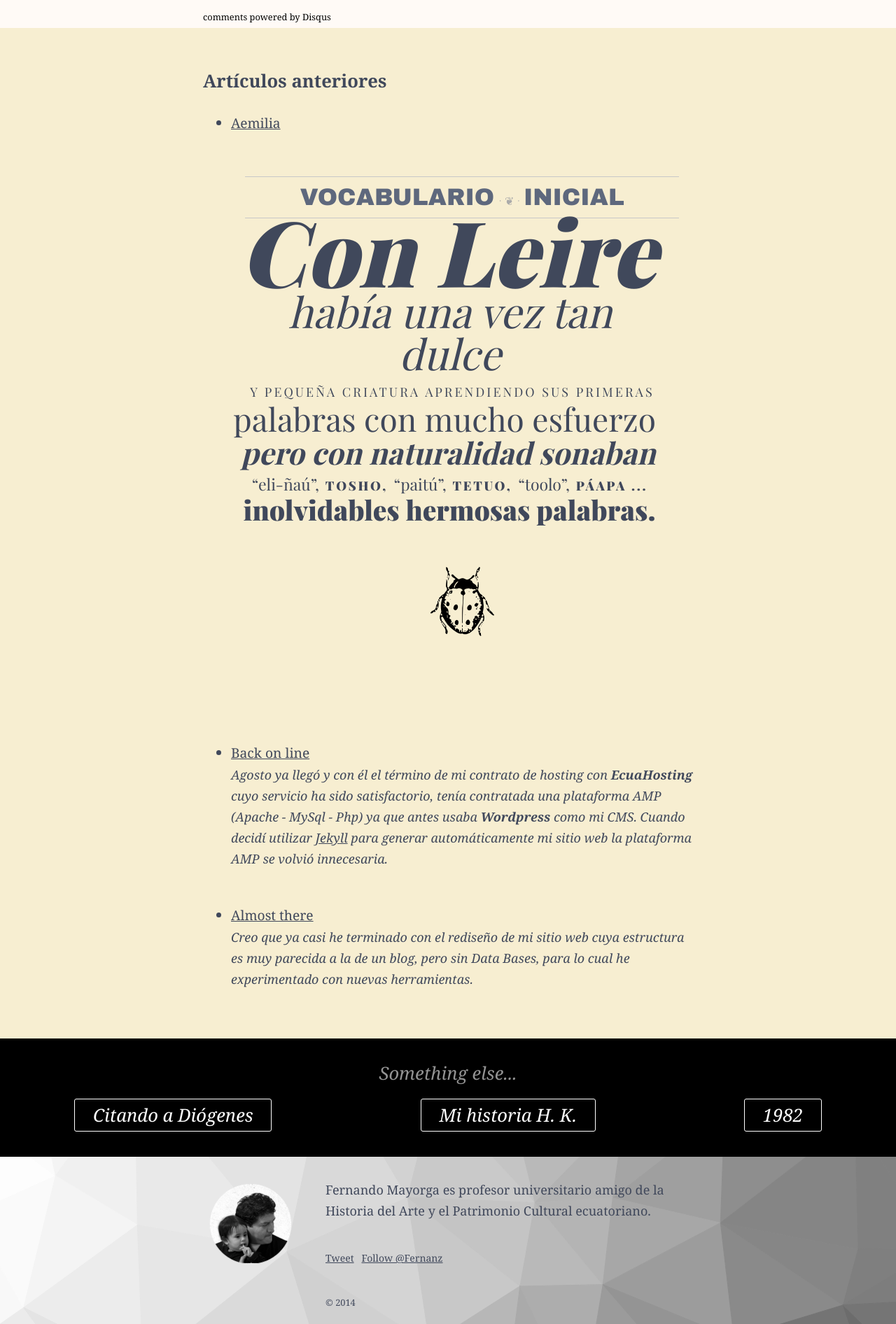
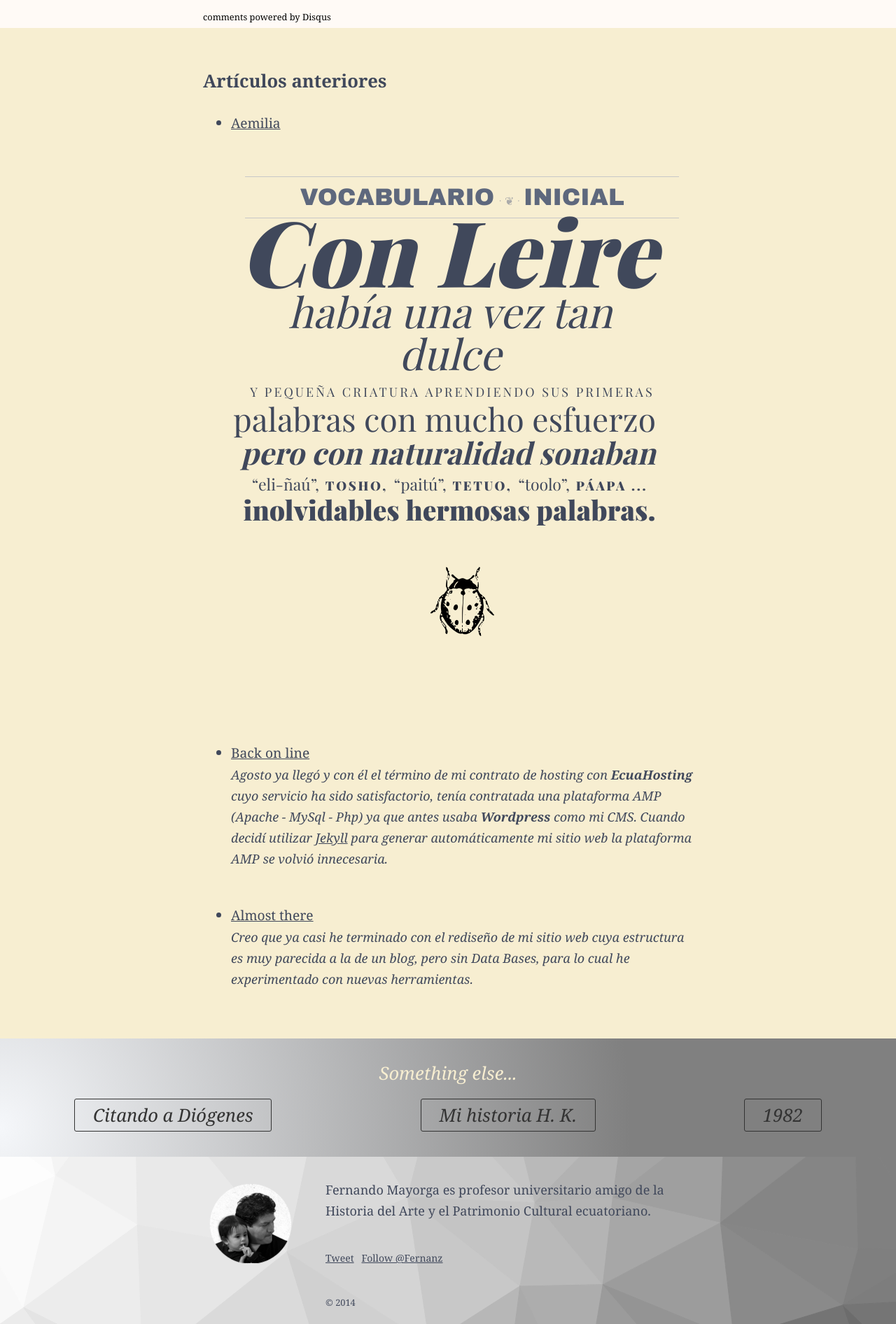
Before and after one commit to fernanz/fernanz.github.io, a Jekyll site: the page built from index.html, in a window 1280 px wide. Shown: the part 2342-4234 px from the top of the page at 70% size. Built offline with Jekyll 4.4.1, drawn with Linux system fonts in a browser that asks for light colours; some web fonts are replaced; Markdown is read by kramdown in place of the engine named in the settings; comment, search, counter and statistics services are not loaded.

Commit message:
Updates
change color patterns of footer

```diff
--- a/css/banner.css
+++ b/css/banner.css
@@ -19,7 +19,7 @@ body {
   font-weight: 100;
   line-height: 1.38;
   text-align: center;
-  color: rgb(147, 147, 147);
+  color: #f7eed1;
 }
 
 .quotes a{
@@ -118,7 +118,9 @@ section {
 
 .bannerB {
   position:relative;
-  background-color: #000;
+  background-color: #808080;
+  background: -webkit-gradient(radial, 0% 75%, 0, 0% 75%, 900, from(#f5f7fa), to(#808080));
+  -moz-radial-gradient(0% 75%, farthest-side, #f5f7fa, #808080);
   padding: 20px 0 30px 0;
   margin-top: 0;
   z-index: 1;
@@ -164,9 +166,9 @@ nav li.evernote {
   margin: 10px;
   padding: 5px 1em;;
   border-radius: 3px;
-  border: 1px solid #fff;
+  border: 1px solid #333;
   text-align:center;
-  color: #fff;
+  color: #333;
 }
 
 .flu {
@@ -184,6 +186,7 @@ nav li.evernote {
 
 .button a:hover {
   color: #40485b;
+  border: 1px solid #40485b;
 }
 
 @media only screen and (min-width: 40em) {
--- a/css/main.css
+++ b/css/main.css
@@ -508,11 +508,6 @@ h2 + small {
   margin: 0 0 2em 0;
   text-align: left;
   color: #f00; }
-
-small .brownie {
-  margin: 0 0 2em 0;
-  text-align: left;
-  color: #70300a; }
 
 h1 + p,
 h2 + p,
```
Also changed, not shown: 13 other files.
